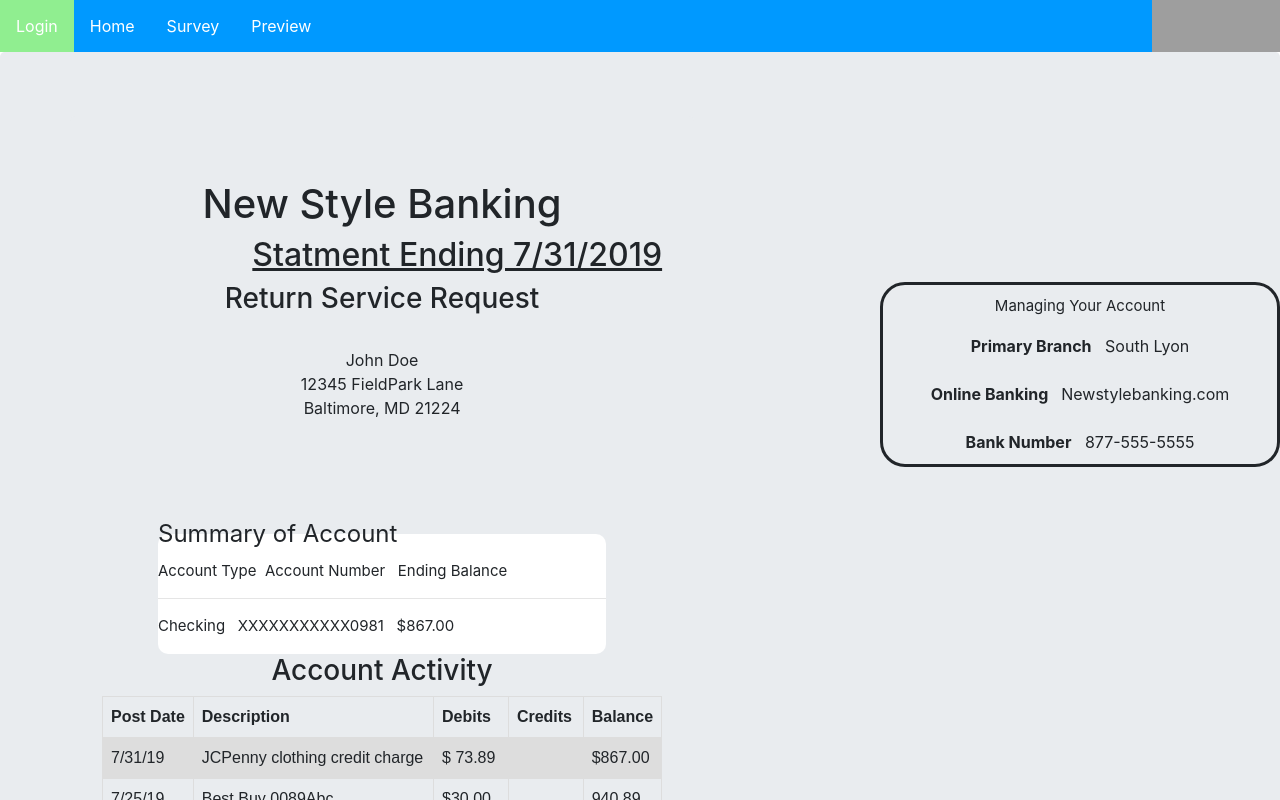
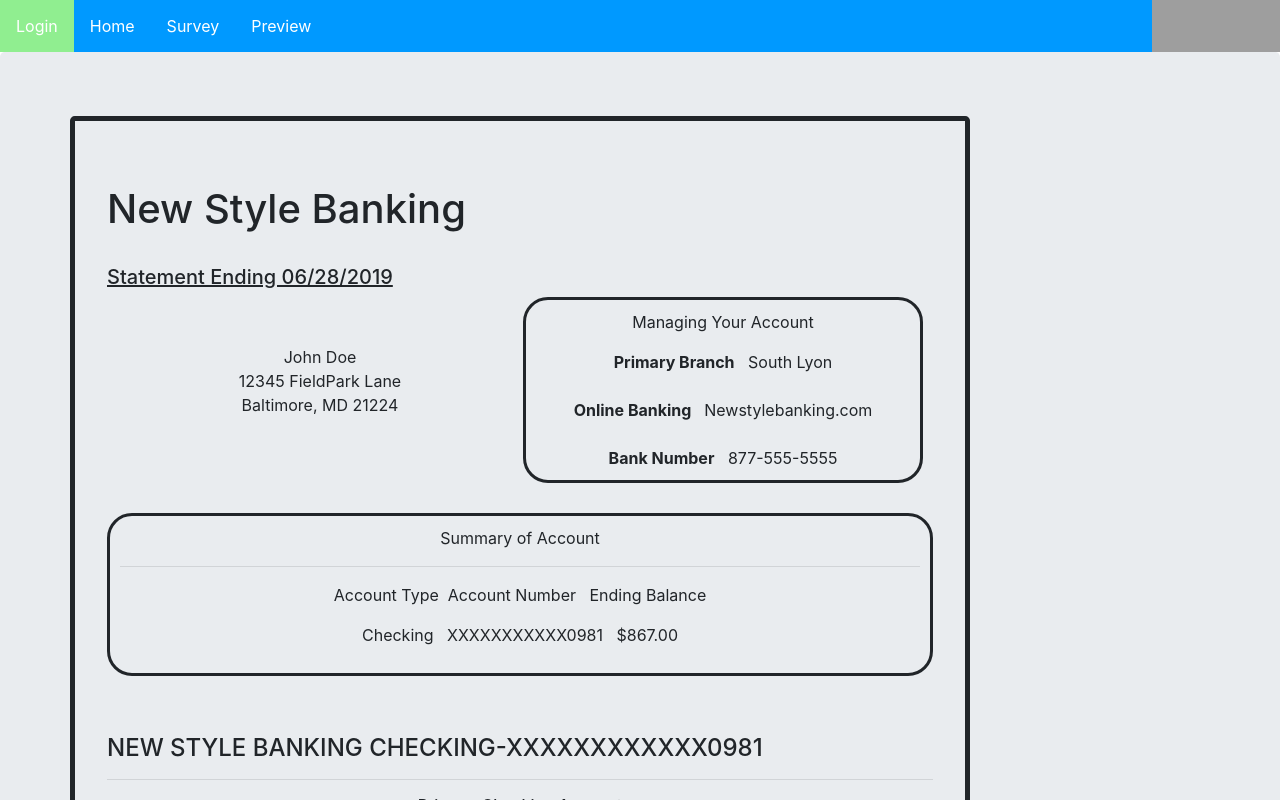
Before and after one commit to majze/doximProject, an Angular app in the folder doximProject/ClientApp/: page /preview in a window 1280 px wide. Shown: the top 800 px of the page. Built offline with nearby package versions, Linux system fonts and the light colour scheme; grey boxes are pictures that could not be loaded.

Commit message:
Added Daneille's code to app-preview

```diff
--- a/doximProject/ClientApp/src/app/components/app-login/app-login.component.css
+++ b/doximProject/ClientApp/src/app/components/app-login/app-login.component.css
@@ -35,3 +35,7 @@ header {
     }
   }
 }*/
+
+.login-splash {
+  background: url("../../../assets/improving_customer_experience.jpg") center;
+}
--- a/doximProject/ClientApp/src/app/components/app-login/app-login.component.html
+++ b/doximProject/ClientApp/src/app/components/app-login/app-login.component.html
@@ -1,4 +1,6 @@
+<div class="login-splash">
   <h2>Login Page</h2>
+
 
   <div style="padding-top:.9rem;">
     <form [formGroup]="messageForm" (ngSubmit)="onSubmit()">
@@ -29,3 +31,4 @@
   <div *ngIf="submitted && !success">
     <h5>Invalid login</h5>
   </div>
+</div>
--- a/doximProject/ClientApp/src/app/components/app-preview/app-preview.component.css
+++ b/doximProject/ClientApp/src/app/components/app-preview/app-preview.component.css
@@ -1,51 +1,49 @@
-container {
-  background-color: grey;
-  width: 800px;
-  margin-left: auto;
-  margin-right: auto;
+.jumbotron {
+  height: 100%;
+  width: 900px;
+  border: 5px solid;
 }
 
-p {
-  font-size: 15px;
-}
-
-fieldset {
-  height: 50%;
-  width: 80%;
-  background: #ffffff;
-  margin: auto;
+address {
   text-align: left;
-  border-radius: 10px;
-}
-
-  fieldset input {
-    text-align: center;
-  }
-
-h2 {
-  text-align: right;
-  text-decoration: underline;
   text-space-collapse: collapse;
 }
 
+h1 {
+  text-align: left;
+  text-space-collapse: collapse;
+}
+
+h4 {
+  text-align: left;
+  text-space-collapse: collapse;
+}
+
+h5 {
+  text-align: left;
+  text-space-collapse: collapse;
+  text-decoration: underline;
+}
+
 .right {
-  position: absolute;
-  right: 0px;
+  position: relative;
+  float: right;
+  right: 10px;
   width: 400px;
   border: 3px solid;
   padding: 10px;
   border-radius: 25px;
 }
 
-.button {
-  font: bold 18px Arial;
-  text-decoration: none;
-  padding: 3px 6px 2px 6px;
-  border-top: 1px solid #CCCCCC;
-  border-right: 1px solid #333333;
-  border-bottom: 1px solid #333333;
-  border-left: 1px solid #CCCCCC;
+.left {
+  margin: auto;
+  left: 3px;
+  margin-bottom: 10px;
+  border-radius: 25px;
+  border: 3px solid;
+  padding: 10px;
 }
+
 
 table {
   font-family: Arial,sans-serif;
@@ -54,11 +52,11 @@ table {
 }
 
 td, th {
-  border: 1px solid #dddddd;
-  text-align: left;
-  padding: 8px;
+  border: 5px solid #dddddd;
+  text-align: right;
+  padding: 10px;
 }
 
 tr:nth-child(even) {
-  background-color: #dddddd;
+  background-color: #ffffff;
 }
--- a/doximProject/ClientApp/src/app/components/app-preview/app-preview.component.html
+++ b/doximProject/ClientApp/src/app/components/app-preview/app-preview.component.html
@@ -1,6 +1,7 @@
-<div class=" jumbotron text-center">
+<div class="jumbotron text-center">
   <h1>New Style Banking</h1>
-  <h2> Statment Ending 7/31/2019</h2>
+  <br />
+  <h5> Statement Ending 06/28/2019</h5>
   <div class="right">
     <p>Managing Your Account</p>
     <b>Primary Branch</b> &nbsp;    South Lyon
@@ -10,28 +11,35 @@
     <br />
     <br />
     <b> Bank Number</b> &nbsp; 877-555-5555
-
   </div>
-  <h3> Return Service Request</h3>
-  <br>
-  <div id="address">
-    John Doe<br>
-    12345 FieldPark Lane<br>
-    Baltimore, MD 21224<br>
-  </div>
-  <br>
-  <br>
+  <br />
   <br>
 
+  <div class="address">
+    John Doe<br />
+    12345 FieldPark Lane<br />
+    Baltimore, MD 21224<br />
+  </div>
   <br />
-  <fieldset>
-    <legend>Summary of Account</legend>
+  <br />
+  <br />
+  <br />
+  <div class="left">
+    <p>Summary of Account</p>
+    <hr>
     <p>Account Type &nbsp;Account Number &nbsp; Ending Balance</p>
-    <hr>
     <p> Checking &nbsp; XXXXXXXXXXX0981 &nbsp; $867.00</p>
-  </fieldset>
+  </div>
 
-  <h3> Account Activity</h3>
+
+  <br />
+  <br />
+  <h4> NEW STYLE BANKING CHECKING-XXXXXXXXXXXX0981</h4>
+  <hr />
+  <h6>Primary Checking Account</h6>
+  <p> Date &nbsp; Description &nbsp; Amount</p>
+  <p> 06/30/2019 &nbsp;Beginning Balance &nbsp;$740.50</p>
+
   <table>
     <tr>
       <th>Post Date</th>
```
Also changed, not shown: doximProject/ClientApp/src/assets/improving_customer_experience.jpg (added), 20 other files (tests, documents, lock files or other folders). Lines whose indentation alone changed are shown as unchanged.
